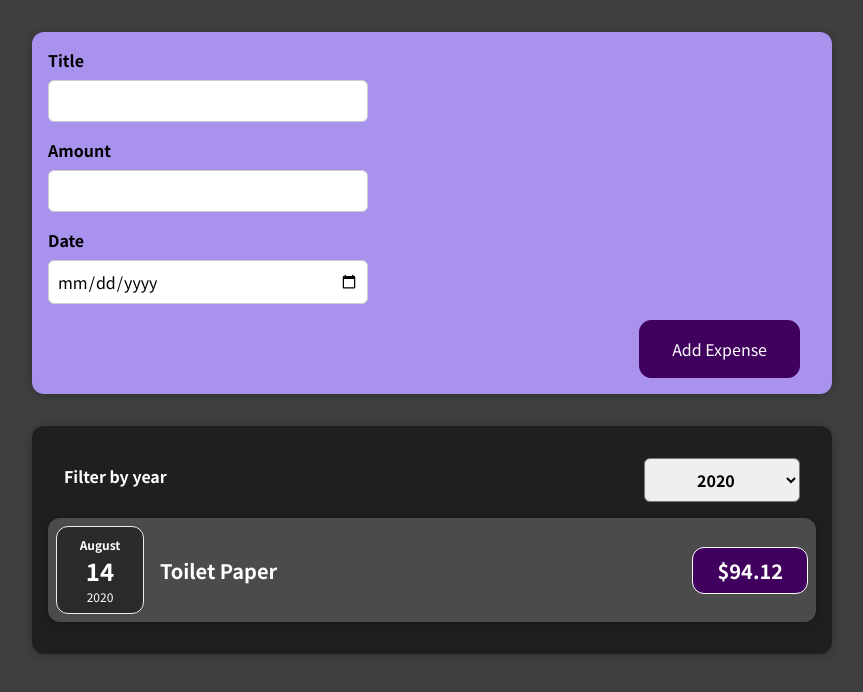
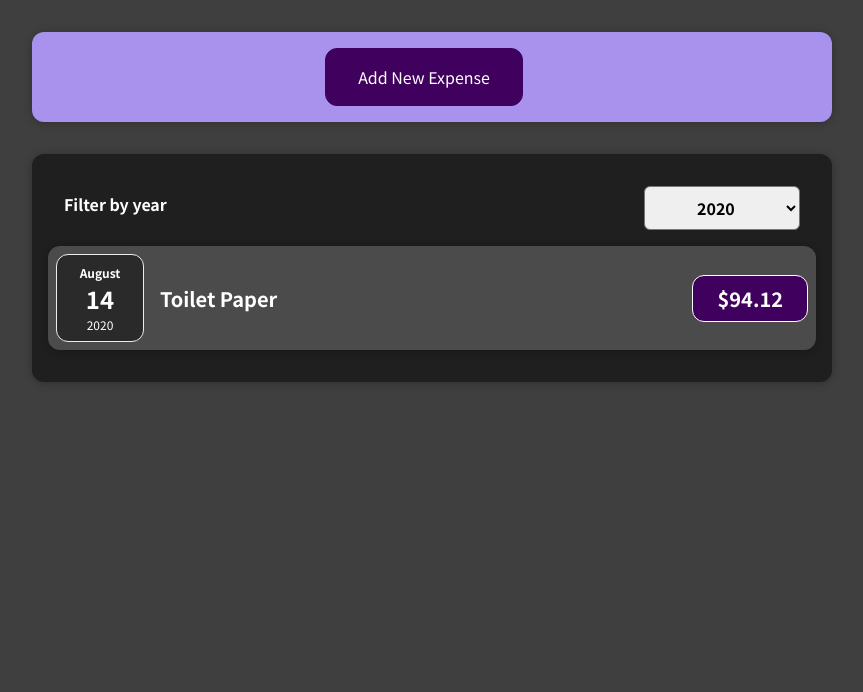
Before and after one commit to ITexpLee/React-Complete-Guide, a React (Create React App) app: page / in a window 1280 px wide. Shown: the top 692 px of the page, without its empty margins (208-1071 px from the left). Built offline with nearby package versions, Linux system fonts and the light colour scheme.

Commit message:
Added cancel button logic and Add Expense State

```diff
--- a/src/components/NewExpense/ExpenseForm.jsx
+++ b/src/components/NewExpense/ExpenseForm.jsx
@@ -67,9 +67,11 @@ const ExpenseForm = (props) => {
           <input type="date" min="2019-01-01" value={enteredDate} max="2022-12-31" onChange={dateChangeHandler}/>
         </div>
       </div>
+      <div className="new-expense__actions">
       {/* Button to submit */}
-      <div className="new-expense__actions">
         <button type="submit">Add Expense</button>
+      {/* Button to cancel the form close it */}
+        <button type="button" onClick={props.inExpenseForm}>Cancel</button>
       </div>
     </form>
   );
--- a/src/components/NewExpense/NewExpense.jsx
+++ b/src/components/NewExpense/NewExpense.jsx
@@ -1,5 +1,5 @@
 //Import React and other Modules
-import React from "react";
+import React, {useState} from "react";
 import ExpenseForm from "./ExpenseForm";
 
 //Importing Css file
@@ -20,9 +20,33 @@ const NewExpense = (props) => {
     props.onAddExpense(expenseData);
   }
 
+  // New State to render or cancel the form logic
+  const [addExpense, setAddExpense] = useState(false);
+
+  //Form cancel logic handler
+  const expenseFormHandler = () => {
+    //callback to change state (if true then false)
+    setAddExpense(prevState => {
+      return !prevState;
+    });
+  }
+
+  //Cancel button logic
+  const stopEditingHandler = () => {
+    setAddExpense(prevState => {
+      return !prevState;
+    });
+  }
+
+  //Rendering logic either button or form depending wether the State ir true or not
+  let addExpensebtn = <button onClick={expenseFormHandler}>Add New Expense</button>
+  if(addExpense === true) {
+    addExpensebtn = <ExpenseForm onSaveExpenseData={saveExpenseDataHandler} inExpenseForm={stopEditingHandler}/>
+  }
+
   return (
     <div className="new-expense">
-      <ExpenseForm onSaveExpenseData={saveExpenseDataHandler}/>
+      {addExpensebtn}
     </div>
   );
 };
```
Also changed, not shown: src/components/Chart/Chart.css (added), src/components/Chart/Chart.js (added), src/components/Chart/ChartBar.css (added), src/components/Chart/ChartBar.js (added).
